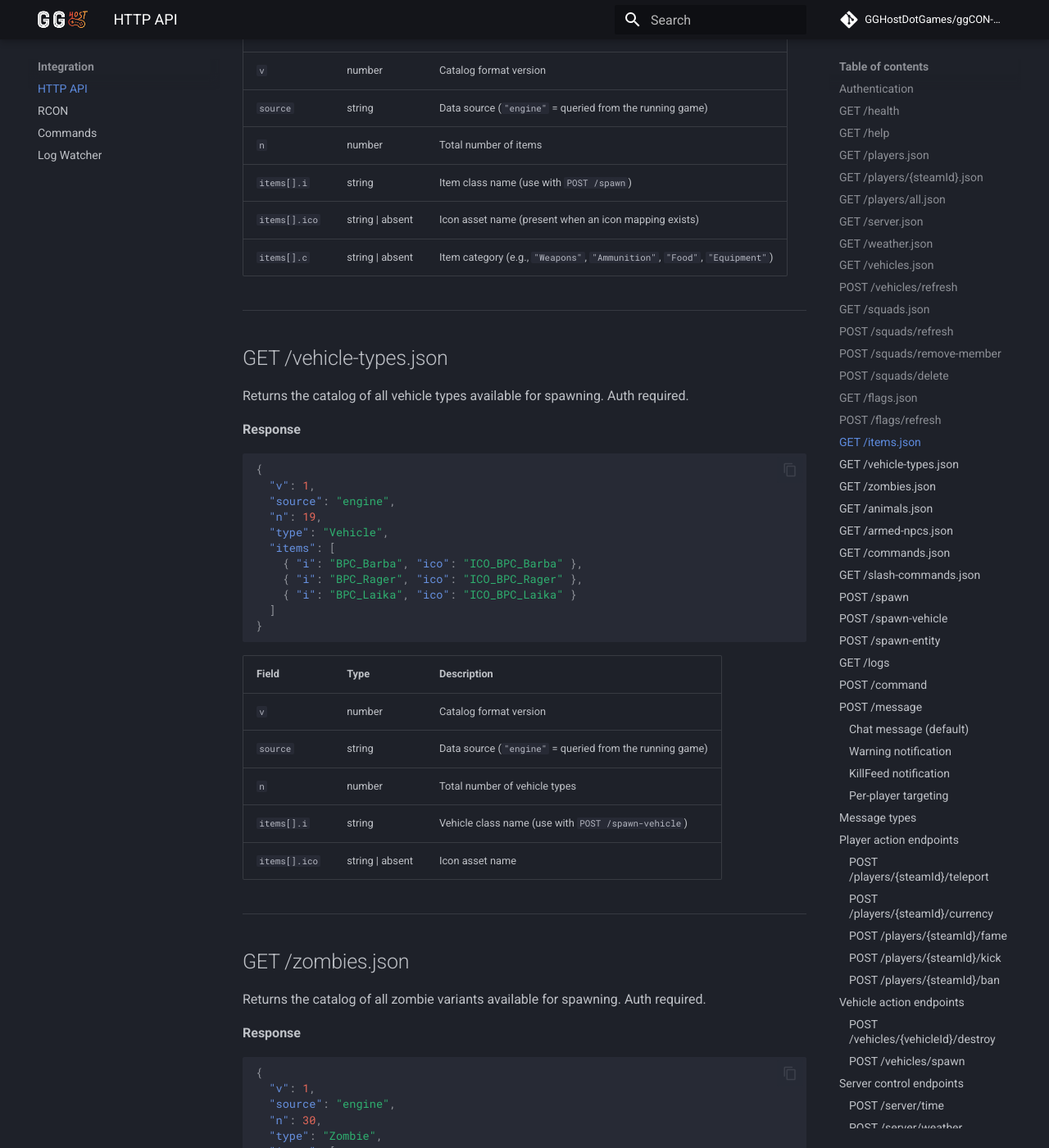
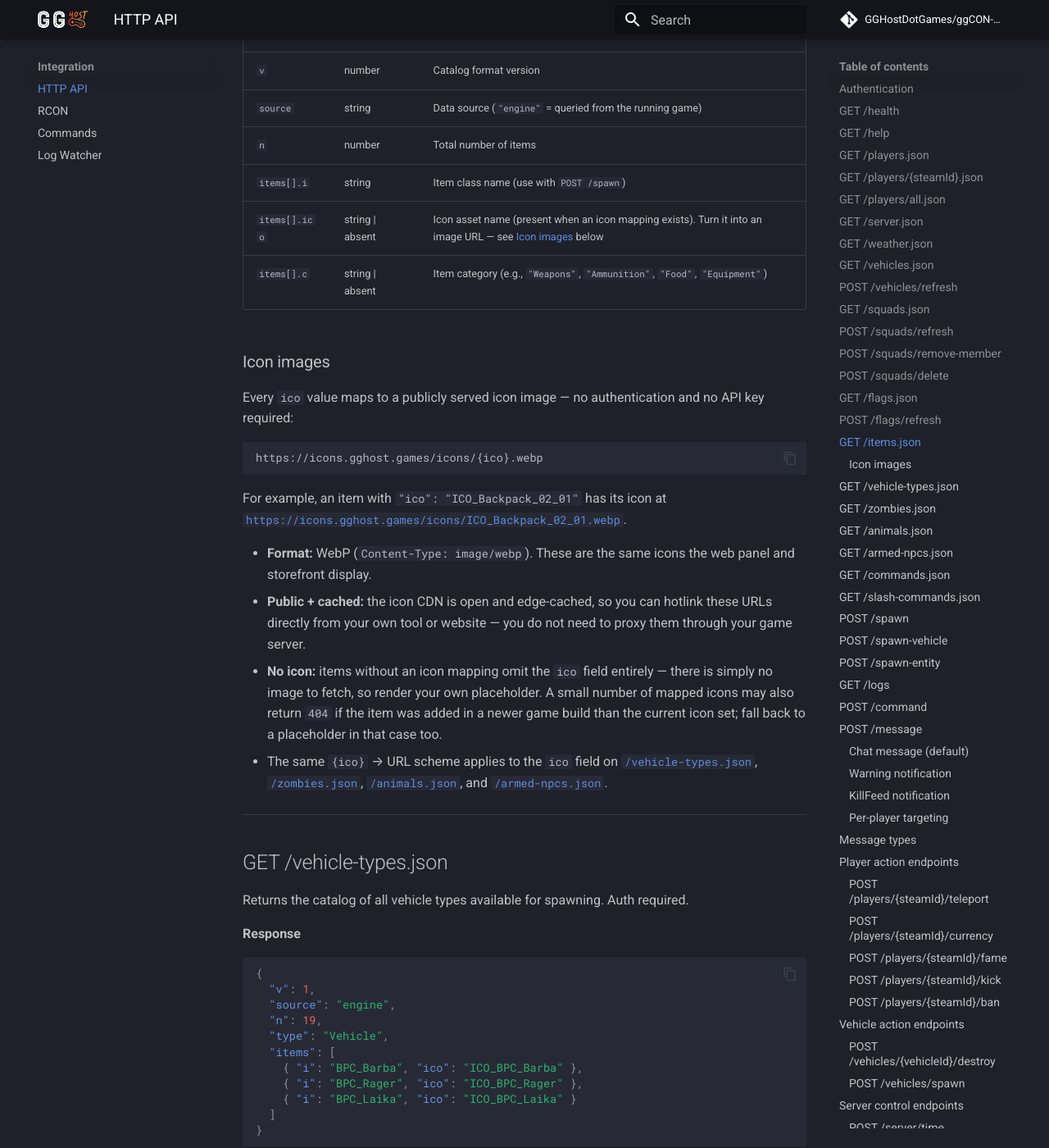
Before and after one commit to GGHostDotGames/ggCON-docs, an MkDocs documentation site: the page built from docs/http-api.md, in a window 1280 px wide and 1400 px high, scrolled down 15535 px. Shown: the whole window at 82% size. Built offline with MkDocs 1.6.1 and Material for MkDocs 9.7.7, drawn with Linux system fonts in a browser that asks for light colours; comment, search, counter and statistics services are not loaded; some of the changed text lies outside the part shown.

Commit message:
docs(http-api): document public item icon image URLs
Adds an "Icon images" section under GET /items.json documenting the
icons.gghost.games/icons/{ico}.webp scheme; also replaces a stale example
icon name that returned 404. Refs #128.

Co-Authored-By: Claude Opus 4.8 <noreply@anthropic.com>

````diff
--- a/docs/http-api.md
+++ b/docs/http-api.md
@@ -591,8 +591,8 @@ This is the same catalog used by the panel's Give Item feature.
   "n": 2585,
   "items": [
     {
-      "i": "Backpack_Tactical_01",
-      "ico": "ICO_Backpack_Tactical_01",
+      "i": "Backpack_02_01",
+      "ico": "ICO_Backpack_02_01",
       "c": "Equipment"
     },
     {
@@ -609,8 +609,24 @@ This is the same catalog used by the panel's Give Item feature.
 | `source` | string | Data source (`"engine"` = queried from the running game) |
 | `n` | number | Total number of items |
 | `items[].i` | string | Item class name (use with `POST /spawn`) |
-| `items[].ico` | string \| absent | Icon asset name (present when an icon mapping exists) |
+| `items[].ico` | string \| absent | Icon asset name (present when an icon mapping exists). Turn it into an image URL — see [Icon images](#icon-images) below |
 | `items[].c` | string \| absent | Item category (e.g., `"Weapons"`, `"Ammunition"`, `"Food"`, `"Equipment"`) |
+
+### Icon images
+
+Every `ico` value maps to a publicly served icon image — no authentication and no API key required:
+
+```
+https://icons.gghost.games/icons/{ico}.webp
+```
+
+For example, an item with `"ico": "ICO_Backpack_02_01"` has its icon at
+[`https://icons.gghost.games/icons/ICO_Backpack_02_01.webp`](https://icons.gghost.games/icons/ICO_Backpack_02_01.webp).
+
+- **Format:** WebP (`Content-Type: image/webp`). These are the same icons the web panel and storefront display.
+- **Public + cached:** the icon CDN is open and edge-cached, so you can hotlink these URLs directly from your own tool or website — you do not need to proxy them through your game server.
+- **No icon:** items without an icon mapping omit the `ico` field entirely — there is simply no image to fetch, so render your own placeholder. A small number of mapped icons may also return `404` if the item was added in a newer game build than the current icon set; fall back to a placeholder in that case too.
+- The same `{ico}` → URL scheme applies to the `ico` field on [`/vehicle-types.json`](#get-vehicle-typesjson), [`/zombies.json`](#get-zombiesjson), [`/animals.json`](#get-animalsjson), and [`/armed-npcs.json`](#get-armed-npcsjson).
 
 ---
 
````
